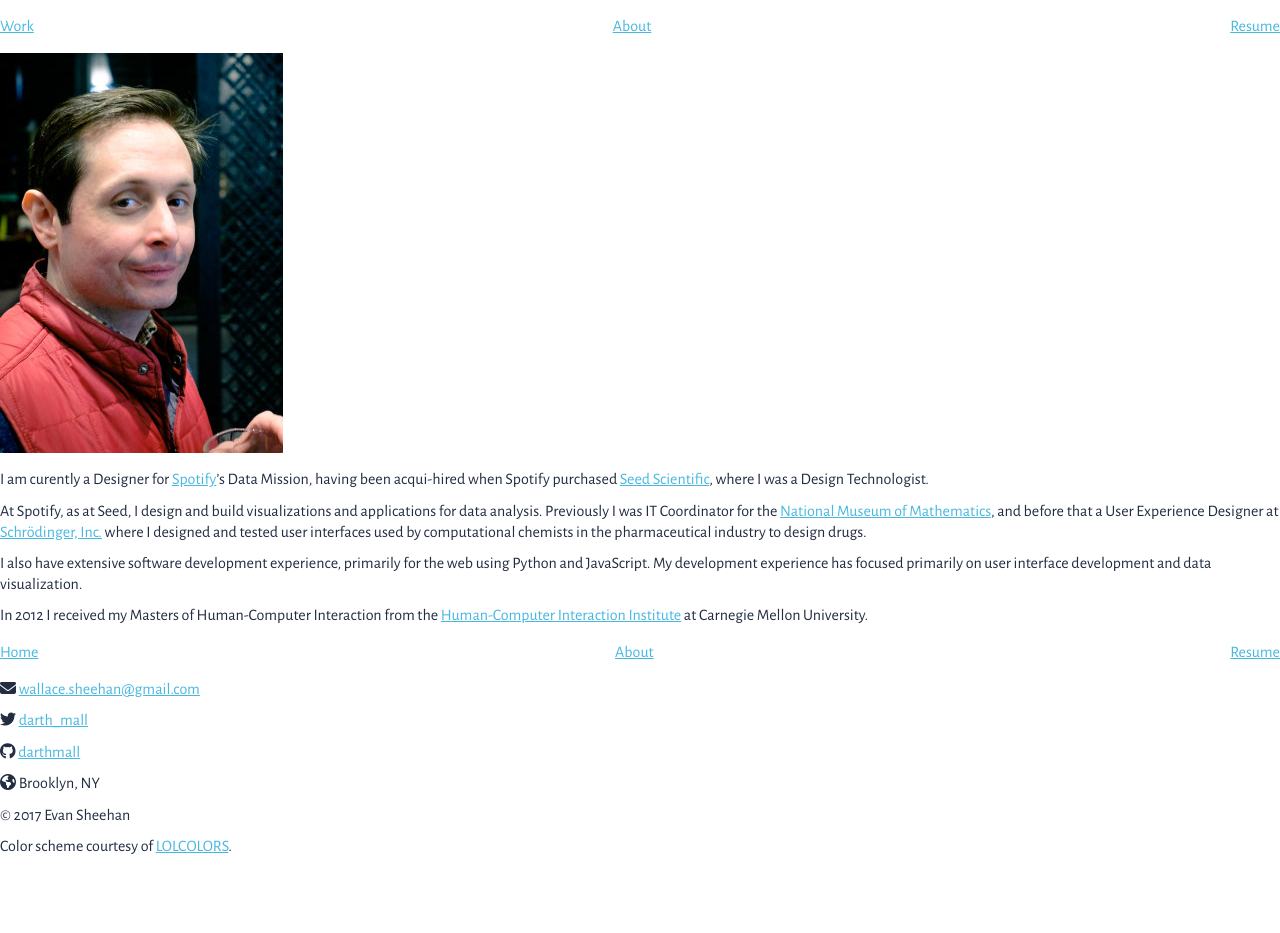
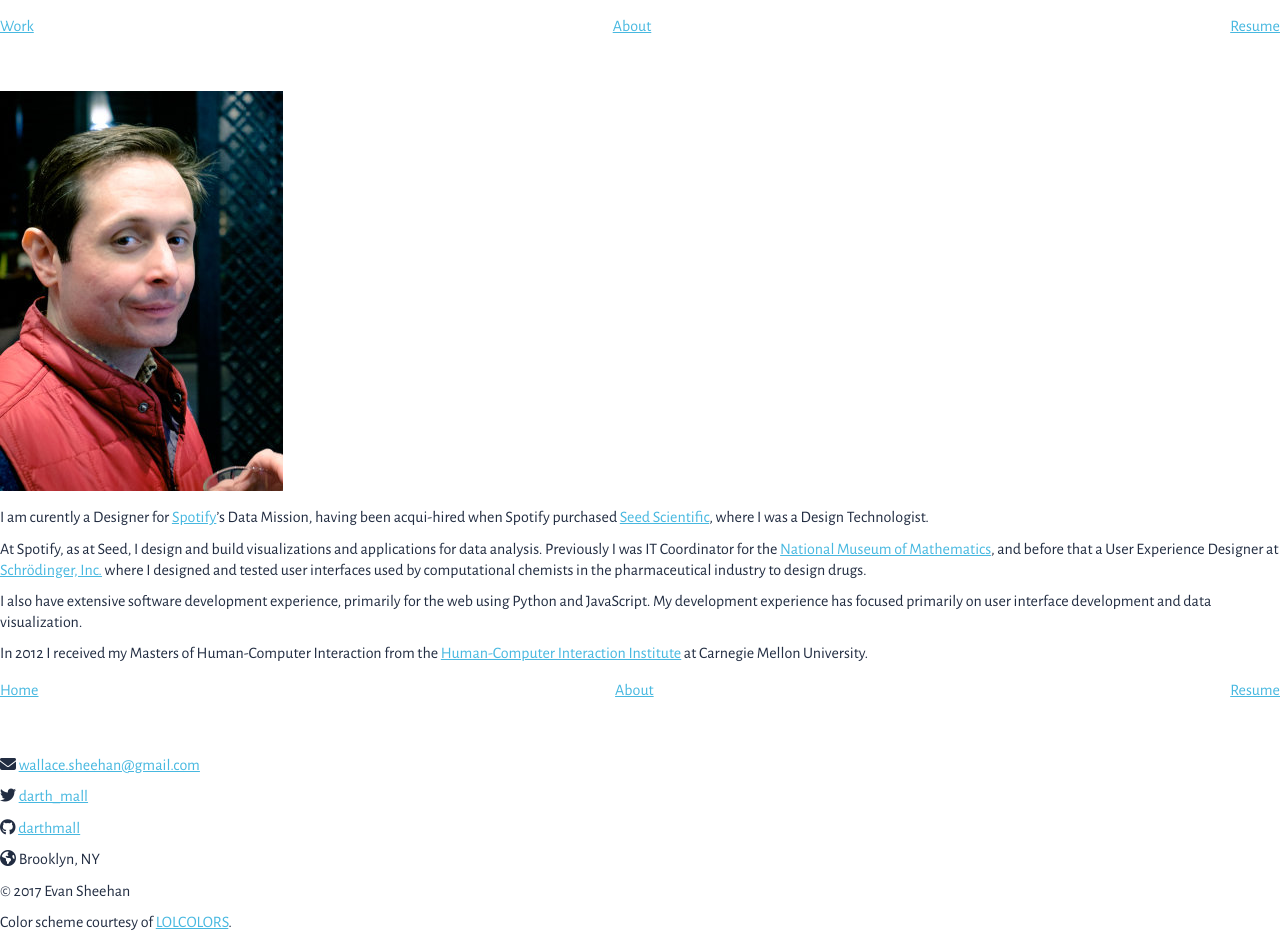
Before and after one commit to darthmall/darthmall.github.io, a Jekyll site: the page built from about.md, in a window 1280 px wide. Built offline with Jekyll 4.4.1, drawn with Linux system fonts in a browser that asks for light colours; nearby versions of some CDN libraries; before the commit the page ends 900 px from its top, so only the background shows below that.

Commit message:
Add a margin to the nav and highlight the active link

```diff
--- a/_sass/nav.sass
+++ b/_sass/nav.sass
@@ -1,7 +1,11 @@
 nav
+  margin-bottom: ms(3)
   ul
     display: flex
     flex-direction: row
     justify-content: space-between
     list-style: none
     padding: 0
+
+  .active
+    +bold
```
